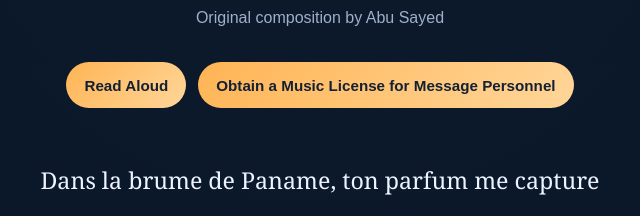
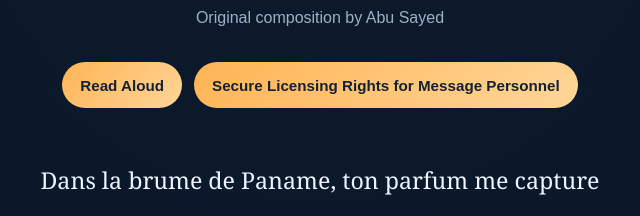
Before and after one commit to ImAbuSayed/message-personnel, a plain HTML site: page index.html in a window 1280 px wide. Shown: the part 194-410 px from the top of the page, 320-960 px from the left. Drawn offline with Linux system fonts and the light colour scheme.

Commit message:
feat: update song assets v1 with signed GPG commit [verified]

```diff
--- a/index.html
+++ b/index.html
@@ -537,7 +537,7 @@
 
         <div class="controls">
             <button class="btn-speak" id="speakBtn" title="Read the lyrics aloud"><span id="speakText">Read Aloud</span></button>
-            <a href="https://music.abusayed.com.bd/Licensing/?https://imabusayed.github.io/message-personnel/" class="btn-license" title="Get licensing for this song" target="_blank">Obtain a Music License for Message Personnel</a>
+            <a href="https://music.abusayed.com.bd/Licensing/?https://imabusayed.github.io/message-personnel/" class="btn-license" title="Get licensing for this song" target="_blank">Secure Licensing Rights for Message Personnel</a>
 
         </div>
         <br>
```
Also changed, not shown: llms.txt, manifest.json, 1 other file.
